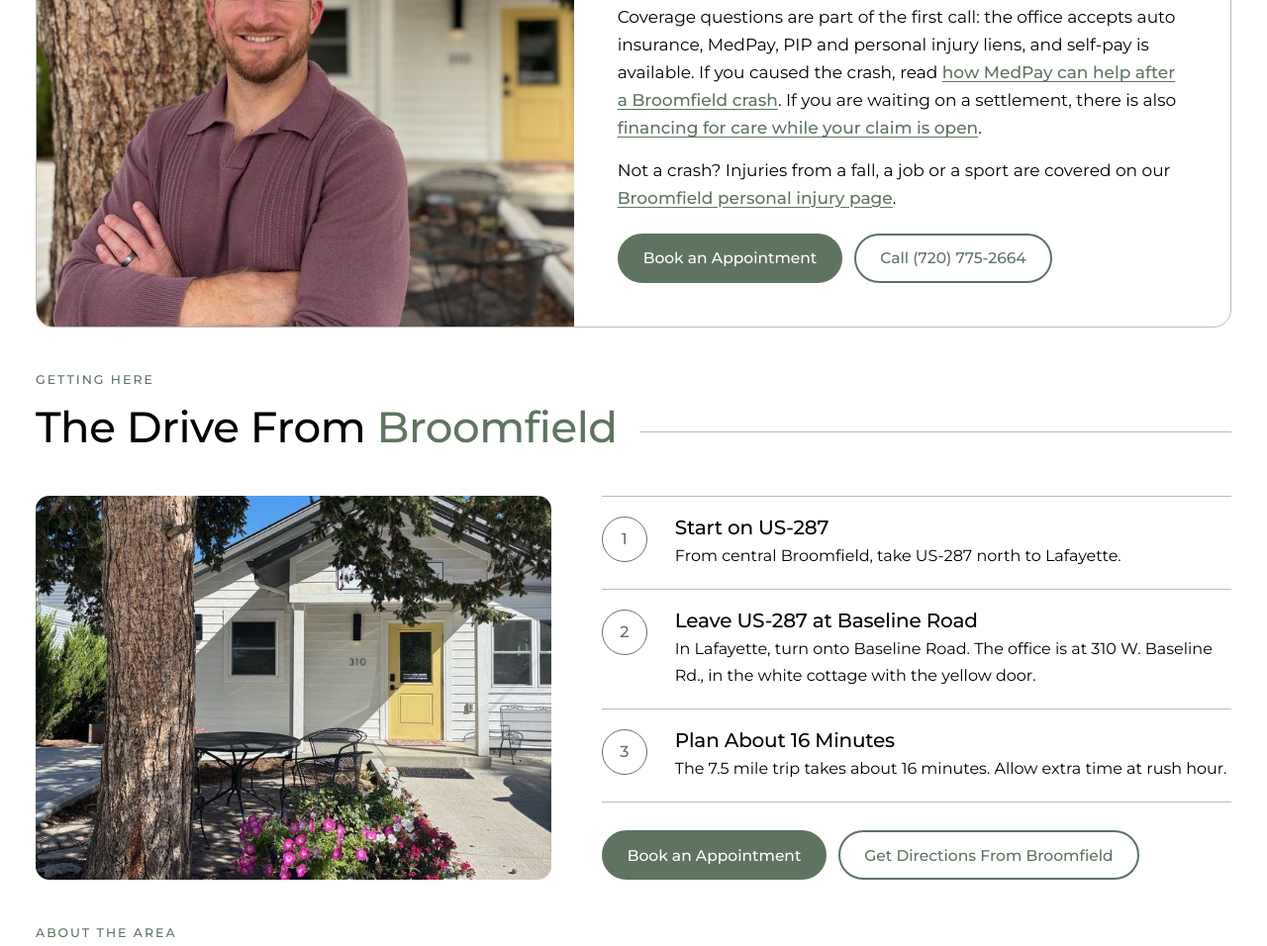
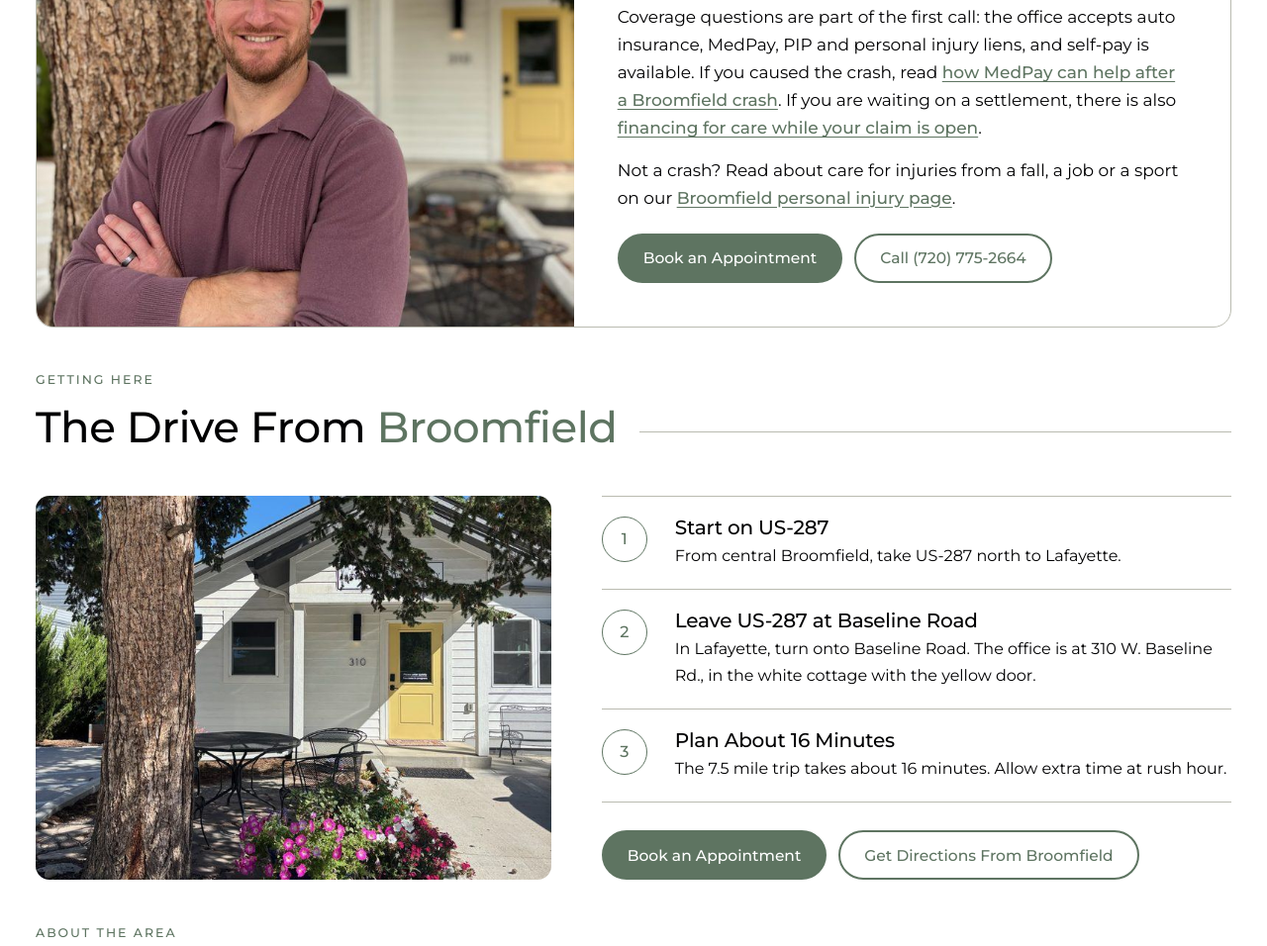
Before and after one commit to betchy1511-arch/coalcreek-redesign, a plain HTML site: page broomfield-co/index.html in a window 1280 px wide. Shown: the part 1075-2031 px from the top of the page at 99% size. Drawn offline with Linux system fonts and the light colour scheme.

Commit message:
Broomfield: clearer personal injury link sentence
Co-Authored-By: Claude Opus 5.5 <noreply@anthropic.com>

```diff
--- a/broomfield-co/index.html
+++ b/broomfield-co/index.html
@@ -1220,7 +1220,7 @@ p{margin:0}
 <h2 id="lc-h"><em>Car Accident Care</em> for Broomfield Drivers</h2>
 <p class="lede">Broomfield's main roads include US 36, US 287, the Northwest Parkway and 120th Avenue. If you were hurt in a crash on any of them, same-day appointments are available at the Lafayette office, about 7.5 miles from central Broomfield.</p>
 <p class="lede">Coverage questions are part of the first call: the office accepts auto insurance, MedPay, PIP and personal injury liens, and self-pay is available. If you caused the crash, read <a class="inlink" href="../medpay/">how MedPay can help after a Broomfield crash</a>. If you are waiting on a settlement, there is also <a class="inlink" href="../medical-financing/">financing for care while your claim is open</a>.</p>
-<p class="lede">Not a crash? Injuries from a fall, a job or a sport are covered on our <a class="inlink" href="../personal-injury-broomfield-co/">Broomfield personal injury page</a>.</p>
+<p class="lede">Not a crash? Read about care for injuries from a fall, a job or a sport on our <a class="inlink" href="../personal-injury-broomfield-co/">Broomfield personal injury page</a>.</p>
 <div class="btns" style="margin-top:8px"><a class="btn fill" href="https://coalcreekchiro.janeapp.com" target="_blank" rel="noopener">Book an Appointment</a><a class="btn line" href="tel:7207752664">Call (720) 775-2664</a></div>
 </div></div>
 </div></section>
```
